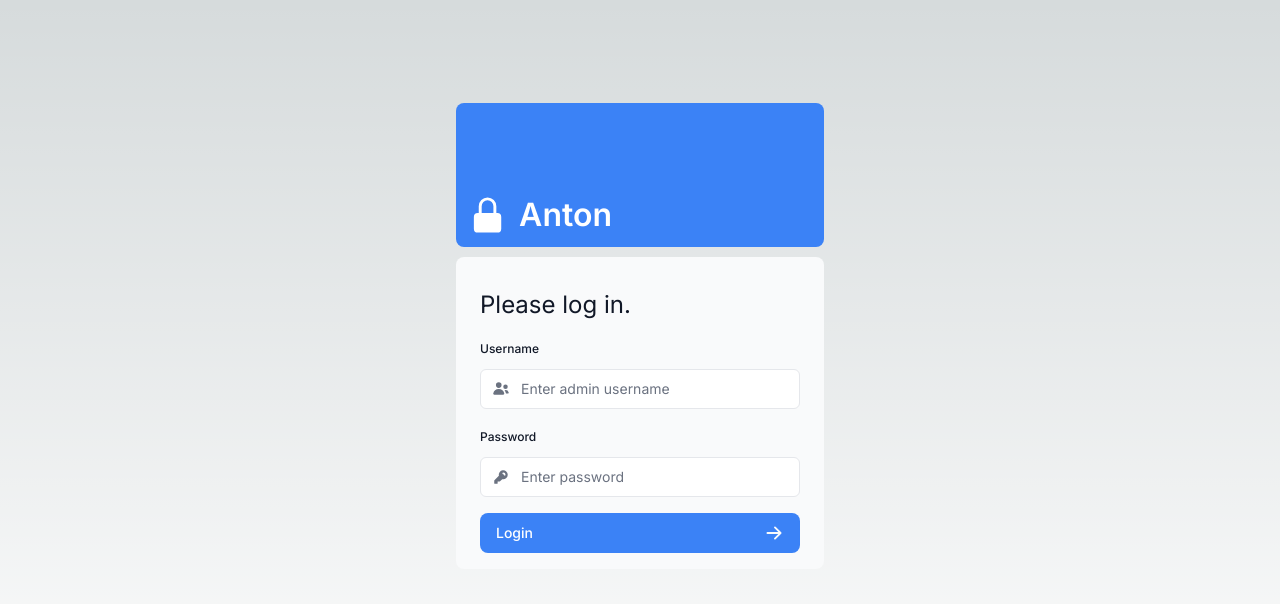
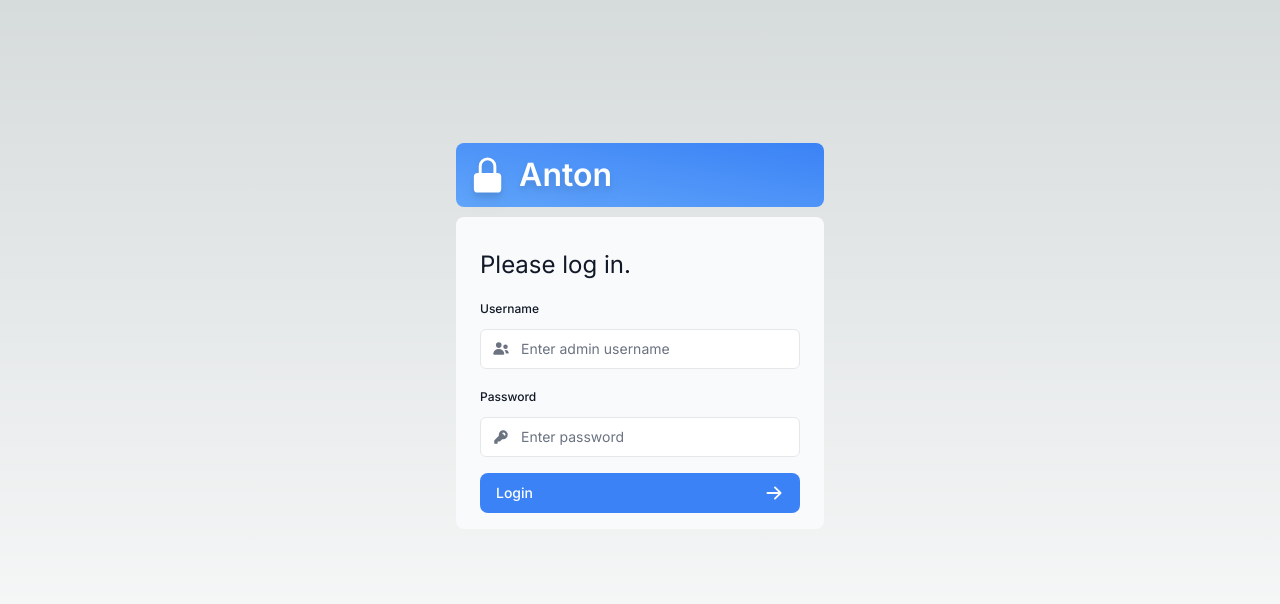
Before and after one commit to antonwallstedt/portfolio, a Next.js app: page /admin in a window 1280 px wide. Shown: the top 604 px of the page. Built offline with nearby package versions, Linux system fonts and the light colour scheme.

Commit message:
fix(styling): temporarily disable dark mode and minor styling changes

```diff
--- a/src/app/admin/page.tsx
+++ b/src/app/admin/page.tsx
@@ -10,7 +10,7 @@ export default function AdminPage() {
   return (
     <main className="flex items-center justify-center md:h-screen">
       <div className="relative mx-auto flex w-full max-w-[400px] flex-col space-y-2.5 p-4 md:-mt-32">
-        <div className="flex h-20 w-full items-end rounded-lg bg-blue-500 p-3 md:h-36">
+        <div className="flex h-16 w-full items-end rounded-lg from-blue-400 to-blue-500 bg-gradient-to-tr p-3 md:h-16">
           <div className="w-32 text-white md:w-36">
             <AntonLogo />
           </div>
--- a/src/app/ui/antonLogo.tsx
+++ b/src/app/ui/antonLogo.tsx
@@ -3,7 +3,7 @@ import { UserIcon } from "@heroicons/react/24/outline";
 
 export default function AntonLogo() {
   return (
-    <div className="flex flex-row items-center leading-none text-white">
+    <div className="flex flex-row items-center leading-none text-white drop-shadow-lg">
       <LockClosedIcon className="h-10 w-10 mr-3" />
       <p className="text-[32px] font-semibold">Anton</p>
     </div>
```
Also changed, not shown: src/app/globals.css (+3 -8 lines).
